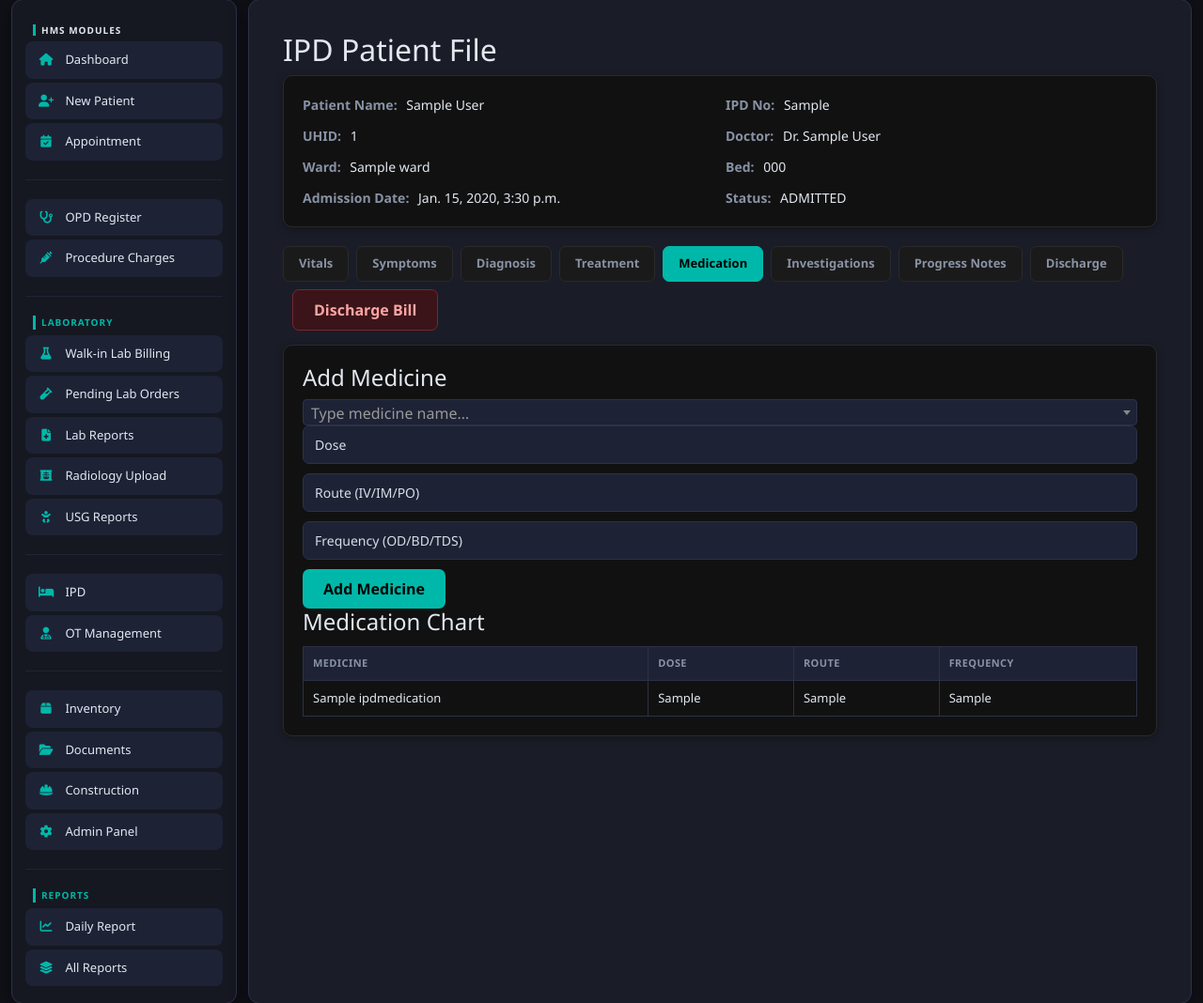
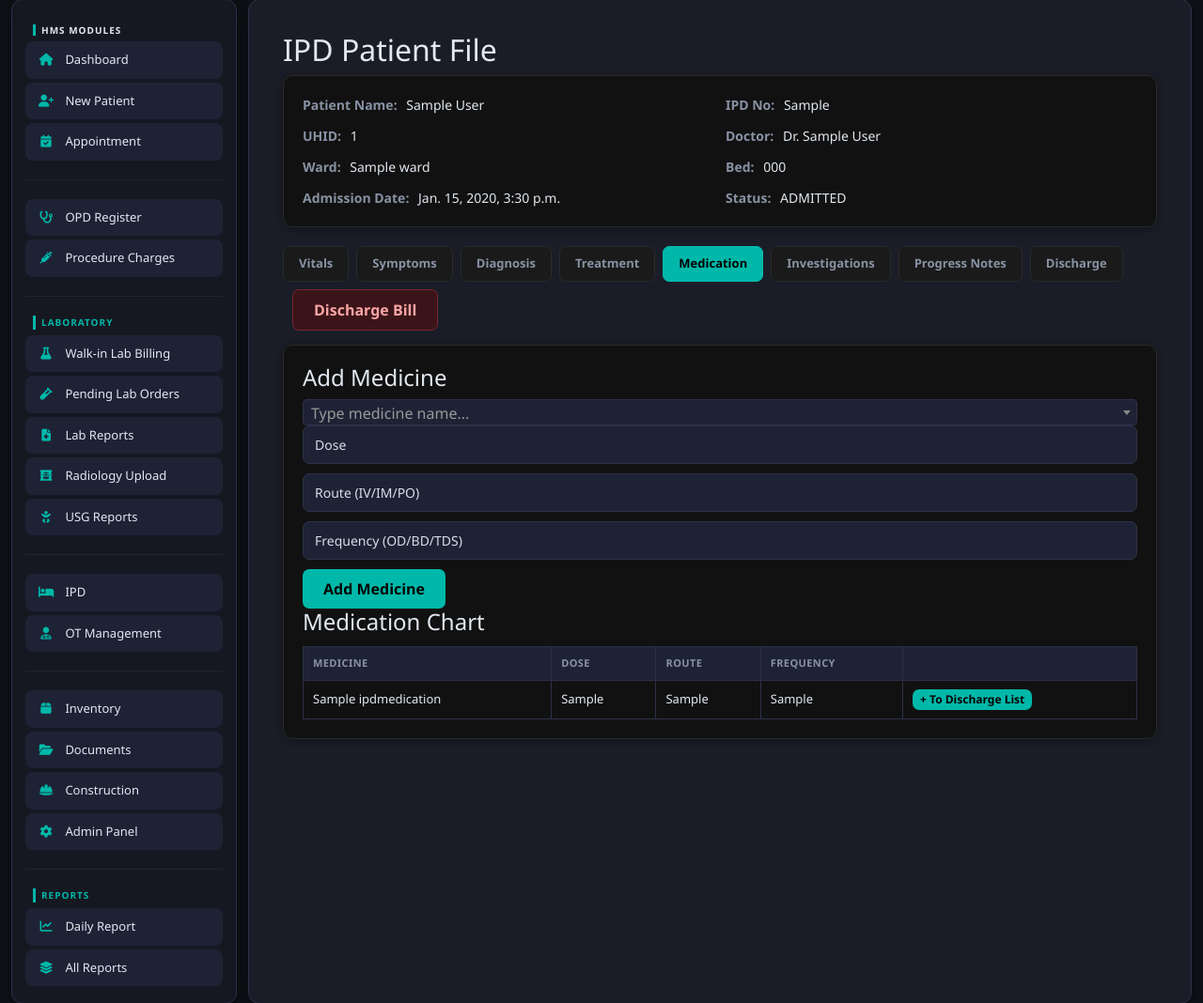
Before and after one commit to drpratapseervi-create/ShradhaHMS-2026, a Django app: page /ipd/patient/1/ in a window 1280 px wide, after a click on "Medication". Shown: the part 90-1158 px from the top of the page at 94% size. Run offline with Django 4.2, Linux system fonts and the light colour scheme; a user stored in the database is signed in; tables that the repository leaves empty hold one stand-in row (values such as "Sample post"); some libraries are stand-ins or nearby versions.

Commit message:
Add a curated discharge medications list, separate from ward chart
The Discharge Summary PDF previously dumped every IPDMedication ever
entered during the admission, duplicates and discontinued in-hospital
drugs included. Add an IPDDischargeMedication model plus UI to select
(or copy from the medication chart) exactly which medicines to print
as "continue after discharge", with their own dose/route/frequency,
duration and instructions.

```diff
--- a/hms/models.py
+++ b/hms/models.py
@@ -649,6 +649,27 @@ class IPDMedication(models.Model):
     route         = models.CharField(max_length=50, blank=True)
     frequency     = models.CharField(max_length=50, blank=True)
     start_date    = models.DateField(auto_now_add=True)
+
+    def __str__(self):
+        return f"{self.medicine_name} - {self.admission.ipd_no}"
+
+
+# ===================== IPD DISCHARGE MEDICATION =====================
+class IPDDischargeMedication(models.Model):
+    admission     = models.ForeignKey(
+        IPDAdmission, on_delete=models.CASCADE, related_name="discharge_medications"
+    )
+    drug          = models.ForeignKey(
+        'DrugMaster', on_delete=models.SET_NULL, null=True, blank=True,
+        related_name="ipd_discharge_medications"
+    )
+    medicine_name = models.CharField(max_length=200)
+    dose          = models.CharField(max_length=50, blank=True)
+    route         = models.CharField(max_length=50, blank=True)
+    frequency     = models.CharField(max_length=50, blank=True)
+    duration      = models.CharField(max_length=50, blank=True)
+    instructions  = models.CharField(max_length=200, blank=True)
+    created_at    = models.DateTimeField(auto_now_add=True)
 
     def __str__(self):
         return f"{self.medicine_name} - {self.admission.ipd_no}"
--- a/hms/templates/ipd/discharge_pdf.html
+++ b/hms/templates/ipd/discharge_pdf.html
@@ -206,6 +206,8 @@ DISCHARGE SUMMARY
 <th>Dose</th>
 <th>Route</th>
 <th>Frequency</th>
+<th>Duration</th>
+<th>Instructions</th>
 </tr>
 
 {% for m in medications %}
@@ -215,12 +217,14 @@ DISCHARGE SUMMARY
 <td>{{ m.dose }}</td>
 <td>{{ m.route }}</td>
 <td>{{ m.frequency }}</td>
+<td>{{ m.duration }}</td>
+<td>{{ m.instructions }}</td>
 </tr>
 
 {% empty %}
 
 <tr>
-<td colspan="4">No medicines recorded</td>
+<td colspan="6">No discharge medications recorded</td>
 </tr>
 
 {% endfor %}
--- a/hms/templates/ipd/patient_file.html
+++ b/hms/templates/ipd/patient_file.html
@@ -698,6 +698,7 @@ Discharge Bill
 <th>Dose</th>
 <th>Route</th>
 <th>Frequency</th>
+<th></th>
 </tr>
 
 {% for m in medications %}
@@ -707,12 +708,23 @@ Discharge Bill
 <td>{{ m.dose }}</td>
 <td>{{ m.route }}</td>
 <td>{{ m.frequency }}</td>
+<td>
+<form method="POST" style="display:inline;">
+{% csrf_token %}
+<input type="hidden" name="form_type" value="discharge_medication">
+<input type="hidden" name="drug_id" value="{{ m.drug_id|default:m.medicine_name }}">
+<input type="hidden" name="dose" value="{{ m.dose }}">
+<input type="hidden" name="route" value="{{ m.route }}">
+<input type="hidden" name="frequency" value="{{ m.frequency }}">
+<button type="submit" class="save-btn" style="padding:2px 8px; font-size:12px;">+ To Discharge List</button>
+</form>
+</td>
 </tr>
 
 {% empty %}
 
 <tr>
-<td colspan="4">No medicines added</td>
+<td colspan="5">No medicines added</td>
 </tr>
 
 {% endfor %}
@@ -909,6 +921,65 @@ Print Discharge
 
 </form>
 
+<h4>Discharge Medications</h4>
+<p style="color:#64748b; font-size:12px;">Medicines the patient should continue after discharge. Use "+ To Discharge List" on the Medication tab to copy an entry here, or add one directly below.</p>
+
+<form method="POST">
+{% csrf_token %}
+<input type="hidden" name="form_type" value="discharge_medication">
+
+<select name="drug_id" id="ipd-discharge-medicine-search" class="form-control" style="width:100%"></select>
+<input type="text" name="dose" id="ipd-discharge-medicine-dose" placeholder="Dose" class="form-control">
+<input type="text" name="route" placeholder="Route (PO/IV/IM)" class="form-control">
+<input type="text" name="frequency" placeholder="Frequency (OD/BD/TDS)" class="form-control">
+<input type="text" name="duration" placeholder="Duration (e.g. 5 days)" class="form-control">
+<input type="text" name="instructions" placeholder="Instructions (e.g. after food)" class="form-control">
+
+<button class="save-btn">Add to Discharge List</button>
+
+</form>
+
+<table>
+
+<tr>
+<th>Medicine</th>
+<th>Dose</th>
+<th>Route</th>
+<th>Frequency</th>
+<th>Duration</th>
+<th>Instructions</th>
+<th></th>
+</tr>
+
+{% for m in discharge_medications %}
+
+<tr>
+<td>{{ m.medicine_name }}</td>
+<td>{{ m.dose }}</td>
+<td>{{ m.route }}</td>
+<td>{{ m.frequency }}</td>
+<td>{{ m.duration }}</td>
+<td>{{ m.instructions }}</td>
+<td>
+<form method="POST" style="display:inline;">
+{% csrf_token %}
+<input type="hidden" name="form_type" value="discharge_medication_delete">
+<input type="hidden" name="discharge_medication_id" value="{{ m.id }}">
+<button type="submit" class="save-btn" style="padding:2px 8px; font-size:12px; background:#dc2626;">Remove</button>
+</form>
+</td>
+</tr>
+
+{% empty %}
+
+<tr>
+<td colspan="7">No discharge medications added</td>
+</tr>
+
+{% endfor %}
+
+</table>
+
 </div>
 
 
@@ -938,6 +1009,25 @@ $(function () {
         var drug = e.params.data;
         if (drug.strength) {
             $('#ipd-medicine-dose').val(drug.strength);
+        }
+    });
+
+    $('#ipd-discharge-medicine-search').select2({
+        placeholder: "Type medicine name…",
+        minimumInputLength: 0,
+        dropdownParent: $('body'),
+        ajax: {
+            url: "{% url 'hms:medicine_search' %}",
+            data: params => ({ q: params.term || '', by_id: 1 }),
+            dataType: "json", delay: 250,
+            processResults: d => ({ results: d })
+        },
+        width: "100%"
+    });
+    $('#ipd-discharge-medicine-search').on('select2:select', function(e) {
+        var drug = e.params.data;
+        if (drug.strength) {
+            $('#ipd-discharge-medicine-dose').val(drug.strength);
         }
     });
 });
--- a/hms/views.py
+++ b/hms/views.py
@@ -32,7 +32,7 @@ from .models import USGReport
 from .forms  import USGReportForm
 from django.utils import timezone
 from .models import (
-    Ward, Bed, IPDAdmission, IPDVital, IPDMedication, IPDProgressNote, IPDSymptomHistory, IPDTreatmentHistory,
+    Ward, Bed, IPDAdmission, IPDVital, IPDMedication, IPDDischargeMedication, IPDProgressNote, IPDSymptomHistory, IPDTreatmentHistory,
     Patient, Doctor, Department, Appointment, Consultation, Prescription,
     Investigation, InvestigationCategory, InvestigationBill, InvestigationBillItem,
     InvestigationResult, InvestigationParameter, ICDCode, DrugMaster,
@@ -988,6 +988,28 @@ def ipd_patient_file(request, admission_id):
                     frequency=request.POST.get("frequency", ""),
                 )
 
+        elif form_type == "discharge_medication":
+            drug_id = request.POST.get("drug_id", "").strip()
+            drug_obj = DrugMaster.objects.filter(id=drug_id, is_active=True).first() if drug_id.isdigit() else None
+            medicine_name = drug_obj.name if drug_obj else drug_id
+
+            if medicine_name:
+                IPDDischargeMedication.objects.create(
+                    admission=admission,
+                    drug=drug_obj,
+                    medicine_name=medicine_name,
+                    dose=request.POST.get("dose", ""),
+                    route=request.POST.get("route", ""),
+                    frequency=request.POST.get("frequency", ""),
+                    duration=request.POST.get("duration", ""),
+                    instructions=request.POST.get("instructions", ""),
+                )
+
+        elif form_type == "discharge_medication_delete":
+            med_id = request.POST.get("discharge_medication_id", "")
+            if med_id.isdigit():
+                IPDDischargeMedication.objects.filter(id=med_id, admission=admission).delete()
+
         elif form_type == "investigations":
             inv_ids = [i for i in request.POST.getlist("investigations") if i.isdigit()]
             if inv_ids:
@@ -1033,10 +1055,12 @@ def ipd_patient_file(request, admission_id):
                 admission.discharge_date = timezone.now()
 
         admission.save()
-        return redirect(f"/ipd/patient/{admission.id}/?tab={form_type}")
+        tab = "discharge" if form_type in ("discharge_medication", "discharge_medication_delete") else form_type
+        return redirect(f"/ipd/patient/{admission.id}/?tab={tab}")
 
     vitals     = IPDVital.objects.filter(admission=admission).order_by("-recorded_at")
     medications = IPDMedication.objects.filter(admission=admission)
+    discharge_medications = IPDDischargeMedication.objects.filter(admission=admission).order_by("-created_at")
     symptom_history = IPDSymptomHistory.objects.filter(admission=admission).order_by("-recorded_at")
     treatment_history = IPDTreatmentHistory.objects.filter(admission=admission).order_by("-recorded_at")
 
@@ -1057,6 +1081,7 @@ def ipd_patient_file(request, admission_id):
         "admission":                admission,
         "vitals":                   vitals,
         "medications":              medications,
+        "discharge_medications":    discharge_medications,
         "saved_symptoms_list":      saved_symptoms_list,
         "symptom_history":          symptom_history,
         "treatment_history":        treatment_history,
@@ -1072,7 +1097,7 @@ def ipd_patient_file(request, admission_id):
 def discharge_pdf(request, admission_id):
     admission   = get_object_or_404(IPDAdmission, id=admission_id)
     vitals      = IPDVital.objects.filter(admission=admission).order_by("-recorded_at")
-    medications = IPDMedication.objects.filter(admission=admission)
+    medications = IPDDischargeMedication.objects.filter(admission=admission).order_by("id")
     return render(request, "ipd/discharge_pdf.html", {
         "admission":   admission,
         "patient":     admission.patient,
```
Also changed, not shown: hms/migrations/0065_ipddischargemedication.py (added).
